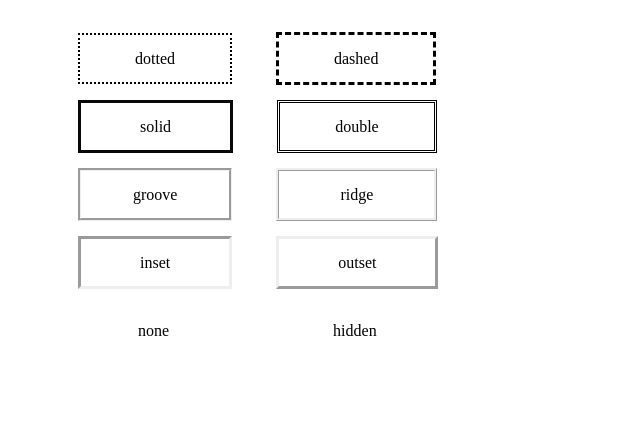
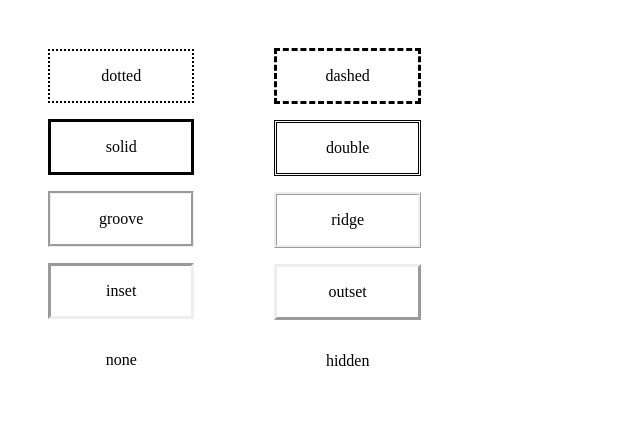
Before and after one commit to ajaayushdeku/Web-Technology-Git-Practice, a PHP site: page /index1.html in a window 1280 px wide. Shown: the top 425 px of the page, without its empty margins (0-640 px from the left). Run offline with PHP 8.4, Linux system fonts and the light colour scheme.

Commit message:
border code update

```diff
--- a/Lab/Lab2/index1.html
+++ b/Lab/Lab2/index1.html
@@ -1,33 +1,27 @@
 <!DOCTYPE html>
-<html lang="en">
+<html>
 <head>
-    <meta charset="UTF-8">
-    <meta http-equiv="X-UA-Compatible" content="IE=edge">
-    <meta name="viewport" content="width=device-width, initial-scale=1.0">
-    <title>Document</title>
-    <link rel="stylesheet" href="style1.css">
+	<meta charset="utf-8">
+	<meta name="viewport" content="width=device-width, initial-scale=1">
+    <title>Borders</title>
+    <link rel="stylesheet" type="text/css" href="style1.css">
+
 </head>
 <body>
 <section>
 	<div>
-            <a href="#" class="dotted">dotted</a>
-            <a href="#" class="dashed"> dashed</a>
+		<span class="dotted">dotted</span>
+		<span class="solid">solid</span>
+		<span class="groove">groove</span>
+		<span class="inset">inset</span>
+		<span class="none">none</span>
 	</div>
 	<div>
-            <a href="#" class="solid">solid</a>
-            <a href="#" class="double">double</a>
-        </div>
-        <div>
-            <a href="#" class="groove">groove</a>
-            <a href="#" class="ridge">ridge</a>
-        </div>
-        <div>
-            <a href="#" class="inset">inset</a>
-            <a href="#" class="outset">outset</a>
-        </div>
-        <div>
-            <a href="#" class="none">none</a>
-            <a href="#" class="hidden">hidden</a>
+		<span class="dashed">dashed</span>
+		<span class="double">double</span>
+		<span class="ridge">ridge</span>
+		<span class="outset">outset</span>
+		<span class="hidden">hidden</span>
 	</div>
 </section>
 </body>
--- a/Lab/Lab2/style1.css
+++ b/Lab/Lab2/style1.css
@@ -1,4 +1,63 @@
-div
+section
+{
+	display: flex;
+}
+div{
+	display: flex;
+	flex-direction: column;
+	justify-content: center;
+	margin: 2em;
+}
+span
+{
+    display: flex;
+	margin: 0.5em;
+	padding: 1em 3em;
+    justify-content: center;
+}
+.dotted
+{
+	border: 2px dotted #000;
+}
+.dashed
+{
+	border: 3px dashed #000;
+}
+.solid
+{
+	border: 3px solid #000;
+}
+.double
+{
+	border: 3.5px double #000;
+}
+.groove
+{
+	border: 3px groove ;
+}
+.ridge
+{
+	border: 3px ridge ;
+}
+.outset
+{
+	border: 3px outset ;
+}
+.inset
+{
+	border: 3px inset ;
+}
+.none
+{
+	border: 2px none ;
+}
+.hidden
+{
+	border: 2px hidden ;
+}
+
+
+/*div
 {
     margin: 50px;
 }
@@ -82,4 +141,4 @@ div
     color: #000;
     margin: 20px;
     padding: 15px 60px;
-}
+}*/
```
Lines whose indentation alone changed are shown as unchanged.
